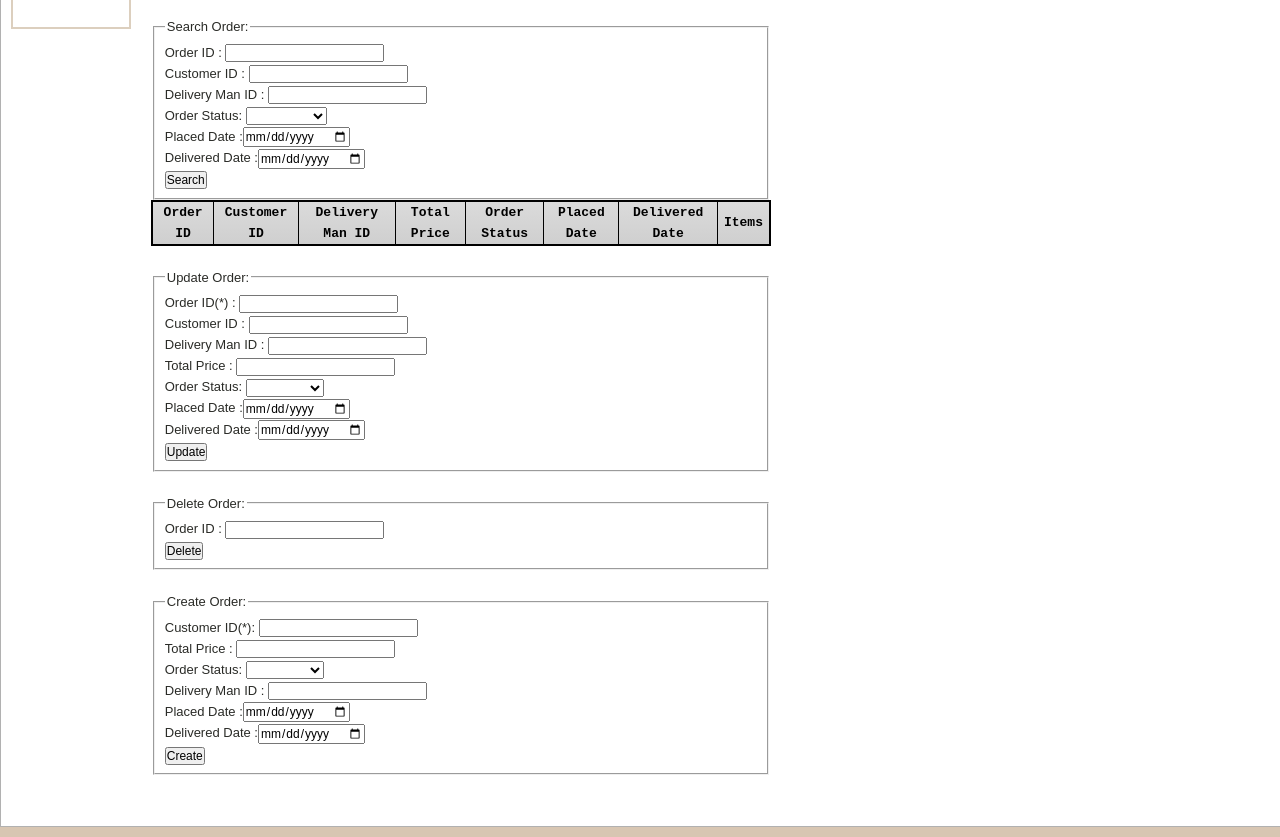
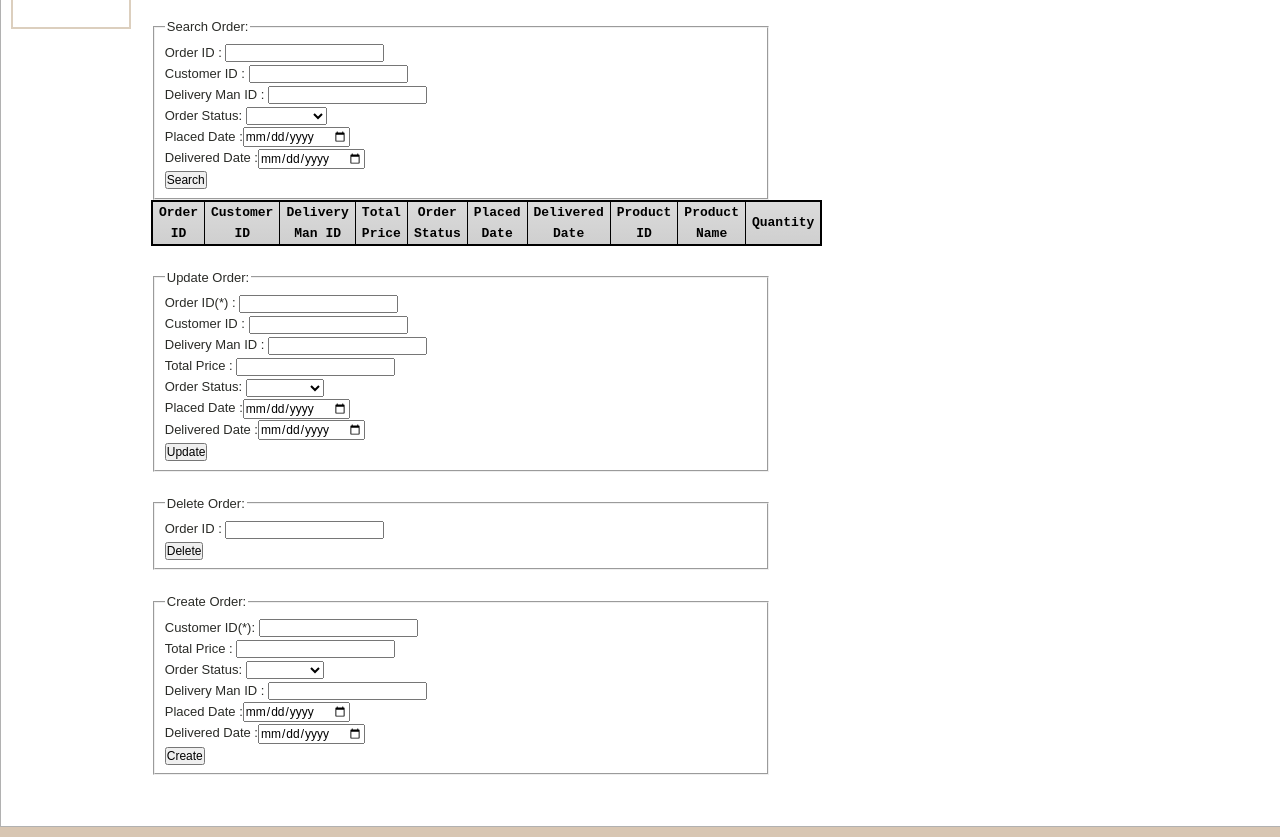
Before and after one commit to TerryWang11/grocery-delivery-management-system, a Flask app: page /orders/ in a window 1280 px wide; the page is wider, and only the part inside the window is pictured. Shown: the part 754-1591 px from the top of that part. Run offline with Flask 2, Linux system fonts and the light colour scheme; lists and menus that the app fills with data are empty; parts of the project's set-up code (start-up, migrations or seed data) failed here and were passed over.

Commit message:
[fix] orders - search, update, add. Fixed the case where id could not be string

```diff
--- a/server.py
+++ b/server.py
@@ -388,8 +388,11 @@ def view_orders():
 def search_orders():
   q = query.orders.fetch(request.form)
   print(q)
+  result = []
+  if(q == ''):
+    result = 'Please enter the correct order_id.'
+    return render_template("orders.html", **dict(data2_1 = result))
   cursor = g.conn.execute(q)
-  result = []
   for c in cursor:
     result.append(c)
   if(result == []):
--- a/templates/orders.html
+++ b/templates/orders.html
@@ -103,7 +103,9 @@
                                 <th>Order Status</th>
                                 <th>Placed Date</th>
                                 <th>Delivered Date</th>
-                                <th>Items</th>
+                                <th>Product ID</th>
+                                <th>Product Name</th>
+                                <th>Quantity</th>
                             </tr>
                         </thead>
                         <tbody>
```
Also changed, not shown: query/orders.py (+12 -1 lines).
